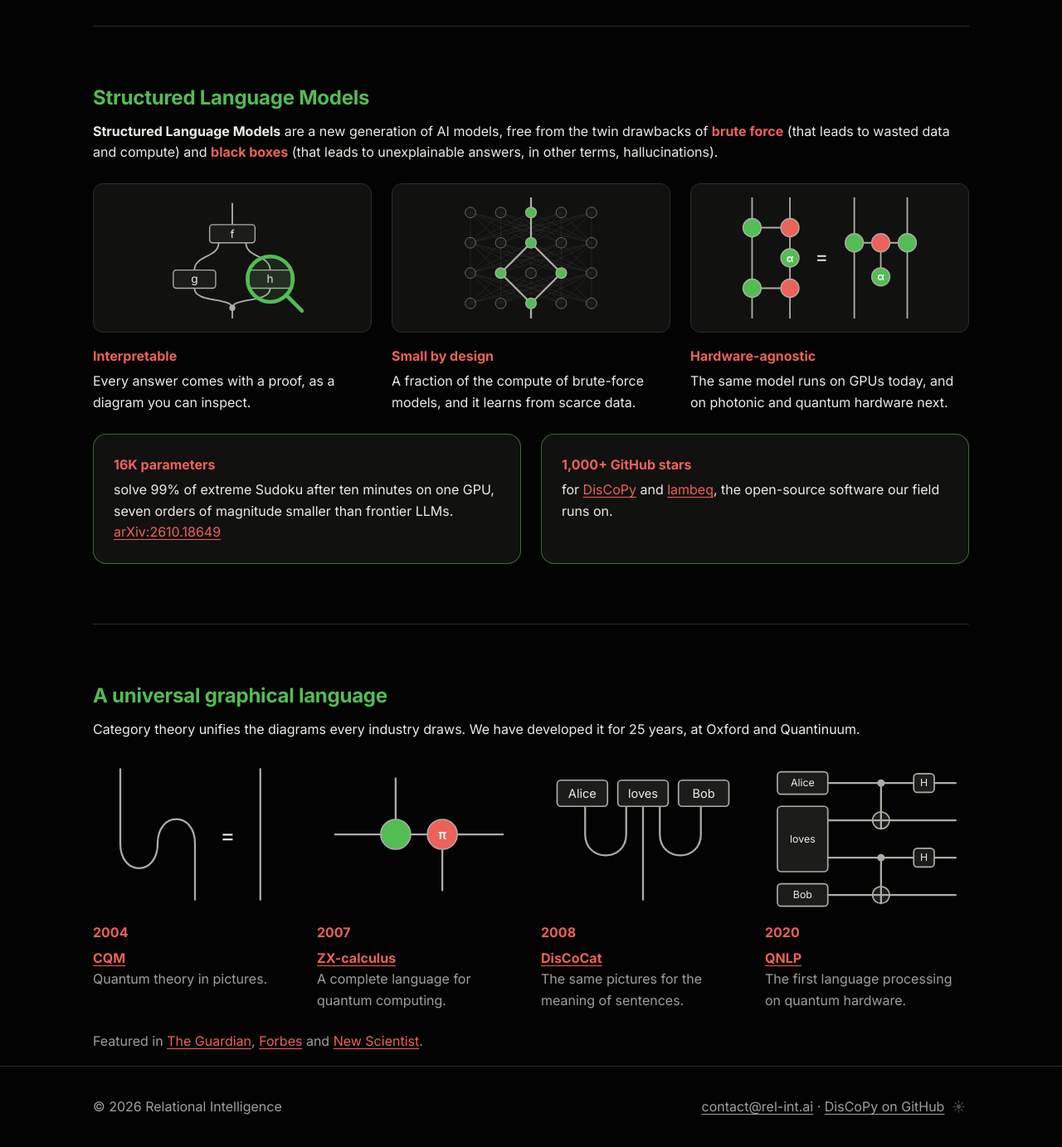
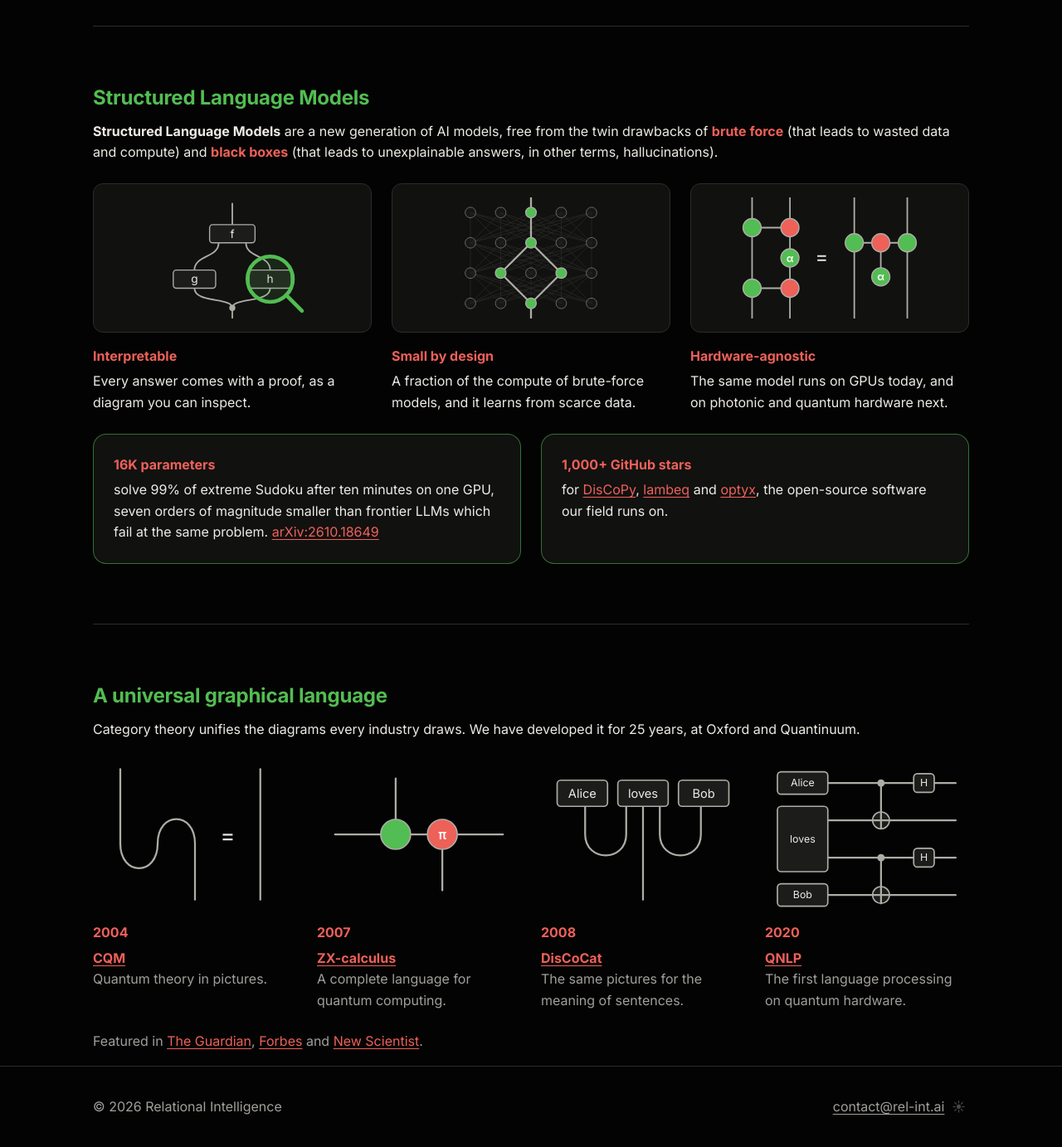
Before and after one commit to relational-intelligence/relational-intelligence.github.io, a Jekyll site: the page built from index.md, in a window 1280 px wide and 1400 px high, scrolled down 437 px. Shown: the top 1383 px of the window at 83% size. Built offline with Jekyll 4.4.1, drawn with Linux system fonts in a browser that asks for light colours.

Commit message:
Apply review: Sudoku contrast, optyx, Alexis's bio, footer link
Co-Authored-By: Claude Opus 5.5 <noreply@anthropic.com>
Claude-Session: https://claude.ai/code/session_01MEJxy4DVdtbcCVtav21RUV

```diff
--- a/_layouts/default.html
+++ b/_layouts/default.html
@@ -150,8 +150,7 @@
     <div class="wrap">
       <span>© {{ site.time | date: '%Y' }} Relational Intelligence</span>
       <span>
-        <a href="mailto:contact@rel-int.ai">contact@rel-int.ai</a> ·
-        <a href="https://github.com/discopy/discopy">DisCoPy on GitHub</a>
+        <a href="mailto:contact@rel-int.ai">contact@rel-int.ai</a>
         <button class="theme-toggle" type="button" aria-label="Switch colour theme" title="Lights">☀︎</button>
       </span>
     </div>
--- a/index.md
+++ b/index.md
@@ -33,8 +33,8 @@ Structured Language Models<br>for efficient and responsible AI
 - {% include diagrams/hardware.svg %} **Hardware-agnostic** The same model runs on GPUs today, and on photonic and quantum hardware next.
 {: .cols-3}
 
-- **16K parameters** solve 99% of extreme Sudoku after ten minutes on one GPU, seven orders of magnitude smaller than frontier LLMs. [arXiv:2610.18649](https://arxiv.org/abs/2610.18649)
-- **1,000+ GitHub stars** for [DisCoPy](https://github.com/discopy/discopy) and [lambeq](https://github.com/Quantinuum/lambeq), the open-source software our field runs on.
+- **16K parameters** solve 99% of extreme Sudoku after ten minutes on one GPU, seven orders of magnitude smaller than frontier LLMs which fail at the same problem. [arXiv:2610.18649](https://arxiv.org/abs/2610.18649)
+- **1,000+ GitHub stars** for [DisCoPy](https://github.com/discopy/discopy), [lambeq](https://github.com/Quantinuum/lambeq) and [optyx](https://github.com/quantinuum-dev/optyx), the open-source software our field runs on.
 {: .cols-2 .cards}
 
 ---
```
Also changed, not shown: people.md (+1 -1 lines).
